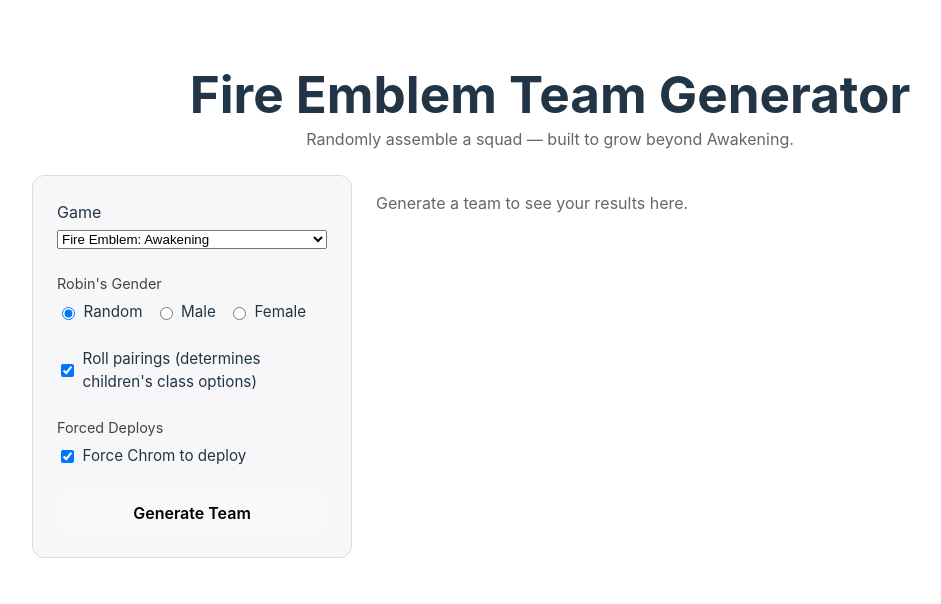
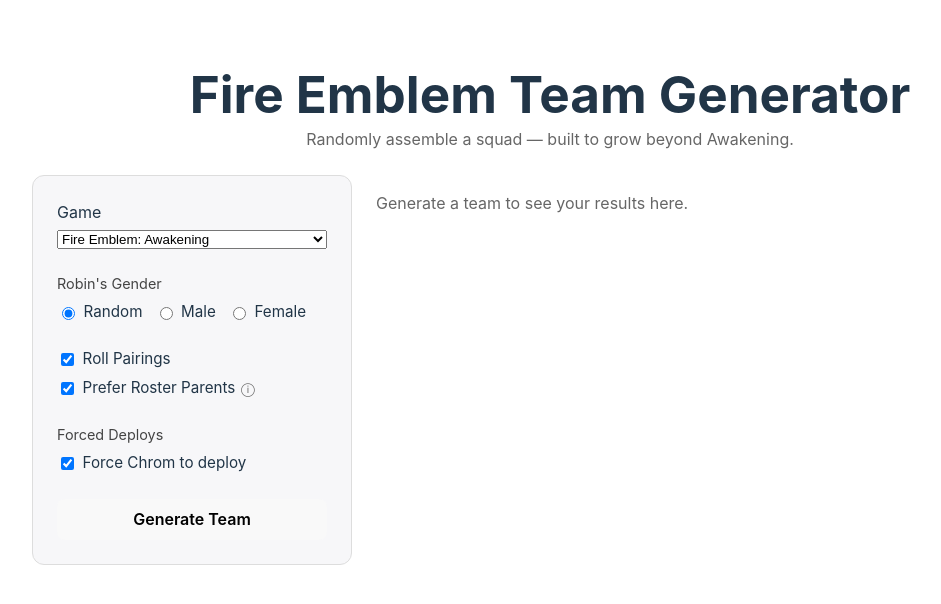
Before and after one commit to luke-welton/fegen, a React (Vite) app: page / in a window 1280 px wide. Shown: the top 604 px of the page, without its empty margins (90-1031 px from the left). Built offline with nearby package versions, Linux system fonts and the light colour scheme.

Commit message:
better algorithm

```diff
--- a/src/App.css
+++ b/src/App.css
@@ -106,6 +106,41 @@
 	font-size: 0.95rem;
 }
 
+.tooltip-row {
+	display: flex;
+	align-items: center;
+	gap: 0.35rem;
+}
+
+.info-tooltip {
+	position: relative;
+	display: inline-flex;
+	cursor: pointer;
+	color: var(--text-muted);
+	font-size: 0.85rem;
+}
+
+.info-tooltip-bubble {
+	position: absolute;
+	bottom: 125%;
+	left: 50%;
+	transform: translateX(-50%);
+	width: max-content;
+	max-width: 220px;
+	background: var(--panel-bg);
+	border: 1px solid var(--panel-border);
+	border-radius: 6px;
+	padding: 0.5rem 0.65rem;
+	font-size: 0.8rem;
+	font-weight: 400;
+	line-height: 1.3;
+	color: var(--text-muted-strong);
+	text-align: left;
+	white-space: normal;
+	box-shadow: 0 2px 8px rgba(0, 0, 0, 0.25);
+	z-index: 10;
+}
+
 .generate-button {
 	font-weight: 600;
 }
--- /dev/null
+++ b/src/core/components/InfoTooltip.tsx
@@ -0,0 +1,53 @@
+import { useEffect, useRef, useState } from "react";
+
+interface InfoTooltipProps {
+	text: string;
+}
+
+/**
+ * Small "info" indicator that shows `text` in a tap/click-to-toggle bubble.
+ * Works on both desktop (click) and mobile/touch (tap), unlike a plain
+ * `title` attribute which most mobile browsers never surface. Generic/
+ * game-agnostic. If rendered inside a `<label>`, stops the click from
+ * bubbling so it doesn't also toggle the label's associated control.
+ */
+export function InfoTooltip({ text }: InfoTooltipProps) {
+	const [open, setOpen] = useState(false);
+	const ref = useRef<HTMLSpanElement>(null);
+
+	useEffect(() => {
+		if (!open) return;
+
+		const handlePointerDown = (e: PointerEvent) => {
+			if (!ref.current?.contains(e.target as Node)) {
+				setOpen(false);
+			}
+		};
+		document.addEventListener("pointerdown", handlePointerDown);
+		return () => document.removeEventListener("pointerdown", handlePointerDown);
+	}, [open]);
+
+	const toggle = (e: { preventDefault: () => void; stopPropagation: () => void }) => {
+		e.preventDefault();
+		e.stopPropagation();
+		setOpen((prev) => !prev);
+	};
+
+	return (
+		<span
+			ref={ref}
+			className="info-tooltip"
+			tabIndex={0}
+			role="button"
+			aria-expanded={open}
+			aria-label={text}
+			onClick={toggle}
+			onKeyDown={(e) => {
+				if (e.key === "Enter" || e.key === " ") toggle(e);
+			}}
+		>
+			ⓘ
+			{open && <span className="info-tooltip-bubble">{text}</span>}
+		</span>
+	);
+}
--- /dev/null
+++ b/src/core/components/WithTooltip.tsx
@@ -0,0 +1,23 @@
+import type { ReactNode } from "react";
+import { InfoTooltip } from "./InfoTooltip";
+
+interface WithTooltipProps {
+	tooltip: string;
+	children: ReactNode;
+}
+
+/**
+ * Lays `children` (e.g. a checkbox/radio `<label>`) out inline with a
+ * trailing `InfoTooltip`, without nesting the tooltip inside `children`
+ * itself (which matters when `children` is a `<label>`, since a nested
+ * tooltip would otherwise toggle the label's control on click). Generic/
+ * game-agnostic — use this instead of hand-rolling the wrapper span.
+ */
+export function WithTooltip({ tooltip, children }: WithTooltipProps) {
+	return (
+		<span className="tooltip-row">
+			{children}
+			<InfoTooltip text={tooltip} />
+		</span>
+	);
+}
--- a/src/games/3ds/shared/types/extensions.ts
+++ b/src/games/3ds/shared/types/extensions.ts
@@ -30,6 +30,9 @@
 export interface FateswakeningOptions extends AvatarGenerationOptions {
 	/** Whether to roll marriage pairings, which affects children's class pools. */
 	rollPairings: boolean;
+
+	/** When rolling pairings, prefer picking a child's variable parent from units already on the roster, when possible. */
+	preferRosterParents: boolean;
 }
 
 export interface FateswakeningResults<
--- a/src/games/awakening/components/OptionsFields.tsx
+++ b/src/games/awakening/components/OptionsFields.tsx
@@ -1,3 +1,4 @@
+import { WithTooltip } from "../../../core/components/WithTooltip";
 import { Gender } from "../../../core/types";
 import type { AwakeningOptions } from "../types";
 
@@ -43,8 +44,19 @@
 						checked={value.rollPairings}
 						onChange={(e) => onChange({ ...value, rollPairings: e.target.checked })}
 					/>
-					Roll pairings (determines children's class options)
+					Roll Pairings
 				</label>
+
+				<WithTooltip tooltip="The algorithm determines characters before pairings. This will make it favor pairing children's fixed parents with a potential parent already on the roster, when possible.">
+					<label className="checkbox-option">
+						<input
+							type="checkbox"
+							checked={value.preferRosterParents}
+							onChange={(e) => onChange({ ...value, preferRosterParents: e.target.checked })}
+						/>
+						Prefer Roster Parents
+					</label>
+				</WithTooltip>
 			</div>
 		</>
 	);
--- a/src/games/awakening/generator.ts
+++ b/src/games/awakening/generator.ts
@@ -81,6 +81,7 @@
 		}
 
 		// 1. Resolve pairings required to determine each rostered child's classes.
+		const rosterIds = new Set(context.roster.map((u) => u.id));
 		const childrenInRoster = context.roster.filter((u) => u.role === "child" && u.fixedParentId);
 		for (const child of shuffle(childrenInRoster)) {
 			const fixedParent = findUnitById(child.fixedParentId!);
@@ -90,7 +91,11 @@
 			if (!spouseId) {
 				const candidates = eligibleSpouseCandidates(fixedParent);
 				if (candidates.length > 0) {
-					const spouse = pick(candidates);
+					// Prefer variable parents who are already on the roster, when possible.
+					const rosterCandidates = options.preferRosterParents
+						? candidates.filter((u) => rosterIds.has(u.id))
+						: [];
+					const spouse = pick(rosterCandidates.length > 0 ? rosterCandidates : candidates);
 					recordPairing(fixedParent, spouse);
 					spouseId = spouse.id;
 				}
--- a/src/games/awakening/index.tsx
+++ b/src/games/awakening/index.tsx
@@ -12,6 +12,7 @@
 		forcedUnitIds: ["chrom"],
 		avatarGender: "random",
 		rollPairings: true,
+		preferRosterParents: true,
 	},
 	OptionsFields: ({ value, onChange }) => <AwakeningOptionsFields value={value} onChange={onChange} />,
 	RosterCard: ({ gameData, member, results }) => <AwakeningRosterCard gameData={gameData} member={member} results={results} />,
```
